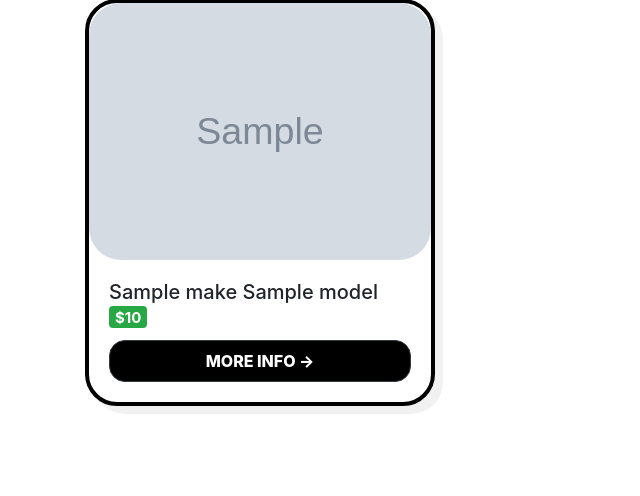
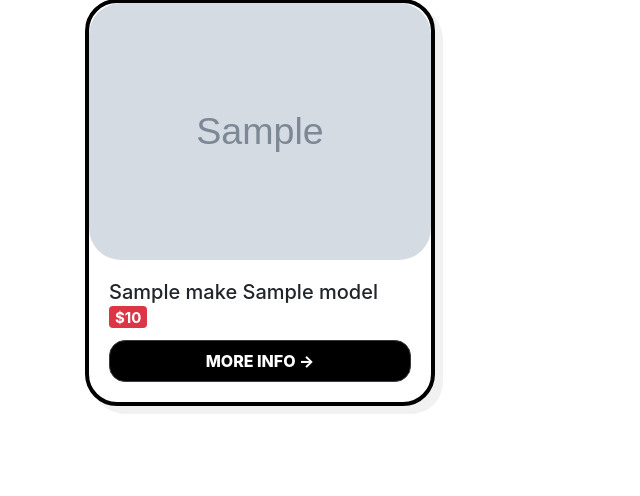
Before and after one commit to hbg/CarBazaar, a Flask app: template templates/home.html in a window 1280 px wide. Shown: the part 205-701 px from the top of the page, without its empty margins (0-640 px from the left). Run offline with Flask 2, Linux system fonts and the light colour scheme; the template is opened without the code that fills it: most values are stand-ins (such as "Sample title", 1, 10 or a date in 2020); grey boxes marked "Sample" are stand-in pictures; some libraries are stand-ins or nearby versions.

```diff
--- a/templates/home.html
+++ b/templates/home.html
@@ -9,7 +9,7 @@
                         <img class="card-img-top card-img-top-main" alt="Card image cap" src="{{ car.images.0 }}">
                         <div class="card-body">
                             <h5 class="card-title">{{ car.make }} {{ car.model }} <span
-                                class="badge badge-success">${{car.price}}</span></h5>
+                                class="badge {% if car.selling %}badge-success{% else %}badge-danger{% endif %}">${{car.price}}</span></h5>
                             <a href="/users/{{ car.user }}/{{ car.id }}" class="full-width btn btn-dark">More Info →</a>
                         </div>
                     </div>
```
